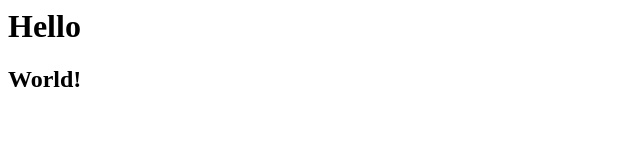
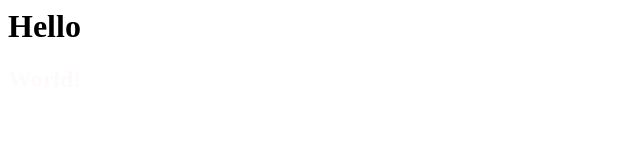
Before and after one commit to BlueMaxv2/BlueMaxv2.github.io, a plain HTML site: page index.html in a window 1280 px wide. Shown: the whole page, without its empty margins (0-640 px from the left). Drawn offline with Linux system fonts and the light colour scheme.

Commit message:
Update index.html

```diff
--- a/index.html
+++ b/index.html
@@ -1,2 +1,2 @@
 <h1>Hello</h1>
-<h2 color="#fffafa">World!</h2>
+<h2 style="color:#fffafa">World!</h2>
```
